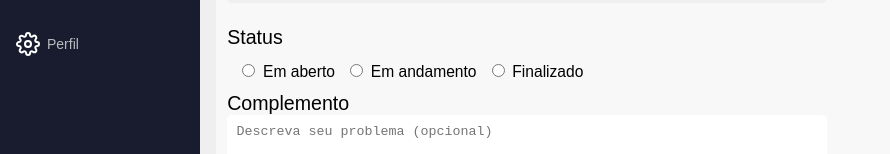
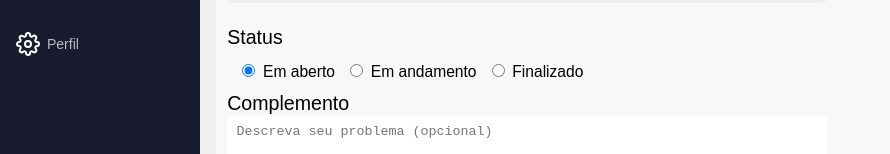
Before and after one commit to SouzaVitoria/Ticket-System, a React (Create React App) app: page /new-ticket in a window 1280 px wide. Shown: the part 246-400 px from the top of the page, without its empty margins (0-890 px from the left). Built offline with nearby package versions, Linux system fonts and the light colour scheme; no server answers; sample sign-in values are in the browser's storage.

Commit message:
added useState in new ticket form

```diff
--- a/src/pages/Dashboard/Tickets/New/NewTicket.jsx
+++ b/src/pages/Dashboard/Tickets/New/NewTicket.jsx
@@ -1,14 +1,25 @@
-import React from "react";
+import React, { useState } from "react";
 import { FiPlusCircle } from "react-icons/fi";
 import Header from "../../../../components/Header/Header";
 import Title from "../../../../components/Title/Title";
 import "./styles.css";
 
 export default function NewTicket() {
+  const [subject, setSubject] = useState("Suporte");
+  const [status, setStatus] = useState("Aberto");
+  const [complement, setComplement] = useState("");
 
   const handleRegister = e => {
     e.preventDefault();
-  }
+  };
+
+  const handleChangeSelect = e => {
+    setSubject(e.target.value);
+  };
+
+  const handleOptionChange = e => {
+    setStatus(e.target.value);
+  };
 
   return (
     <div>
@@ -19,7 +30,7 @@ export default function NewTicket() {
         </Title>
 
         <div className="container new-ticket">
-          <form className="form-profile" onSubmit={handleRegister} >
+          <form className="form-profile" onSubmit={handleRegister}>
             <label>
               Cliente <br />
               <select>
@@ -30,7 +41,7 @@ export default function NewTicket() {
             </label>
             <label>
               Assunto <br />
-              <select>
+              <select value={subject} onChange={handleChangeSelect}>
                 <option value="Suporte">Suporte</option>
                 <option value="Visita Técnica">Visita Técnica</option>
                 <option value="Financeiro">Financeiro</option>
@@ -39,21 +50,43 @@ export default function NewTicket() {
             <div className="status">
               <label> Status </label> <br />
               <label>
-                <input type="radio" name="radio" value="Aberto" />
+                <input
+                  type="radio"
+                  name="radio"
+                  value="Aberto"
+                  onChange={handleOptionChange}
+                  checked={status === "Aberto"}
+                />
                 <span>Em aberto</span>
               </label>
               <label>
-                <input type="radio" name="radio" value="Progresso" />
+                <input
+                  type="radio"
+                  name="radio"
+                  value="Progresso"
+                  onChange={handleOptionChange}
+                  checked={status === "Progresso"}
+                />
                 <span>Em andamento</span>
               </label>
               <label>
-                <input type="radio" name="radio" value="Finalizado" />
+                <input
+                  type="radio"
+                  name="radio"
+                  value="Finalizado"
+                  onChange={handleOptionChange}
+                  checked={status === "Finalizado"}
+                />
                 <span>Finalizado</span>
               </label>
             </div>
             <label>
               Complemento
-              <textarea placeholder="Descreva seu problema (opcional) " />
+              <textarea
+                placeholder="Descreva seu problema (opcional) "
+                value={complement}
+                onChange={e => setComplement(e.target.value)}
+              />
             </label>
             <button type="submit">Salvar</button>
           </form>
```
